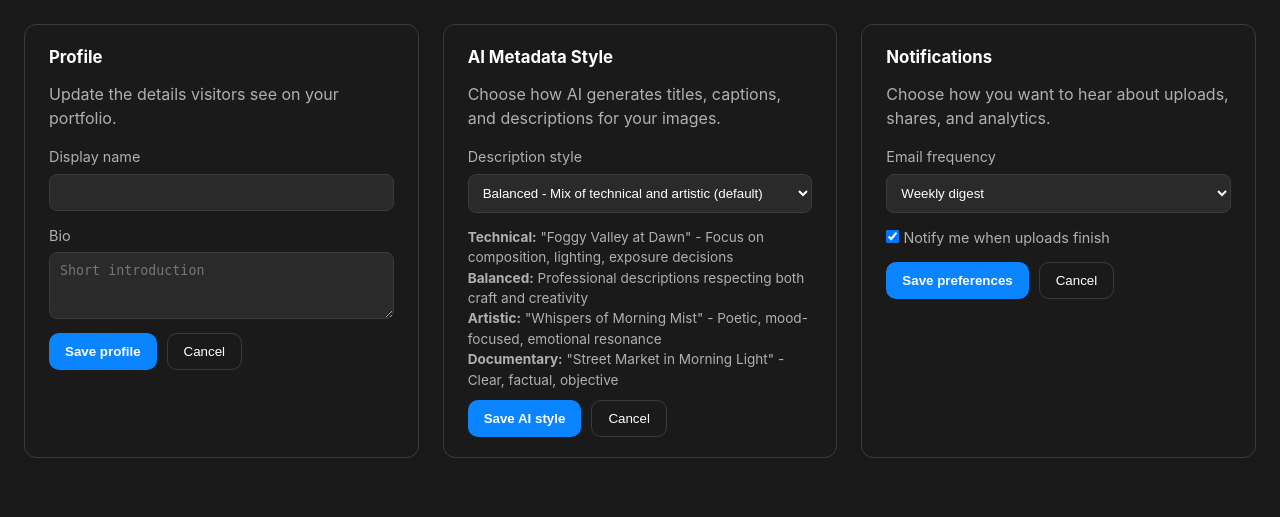
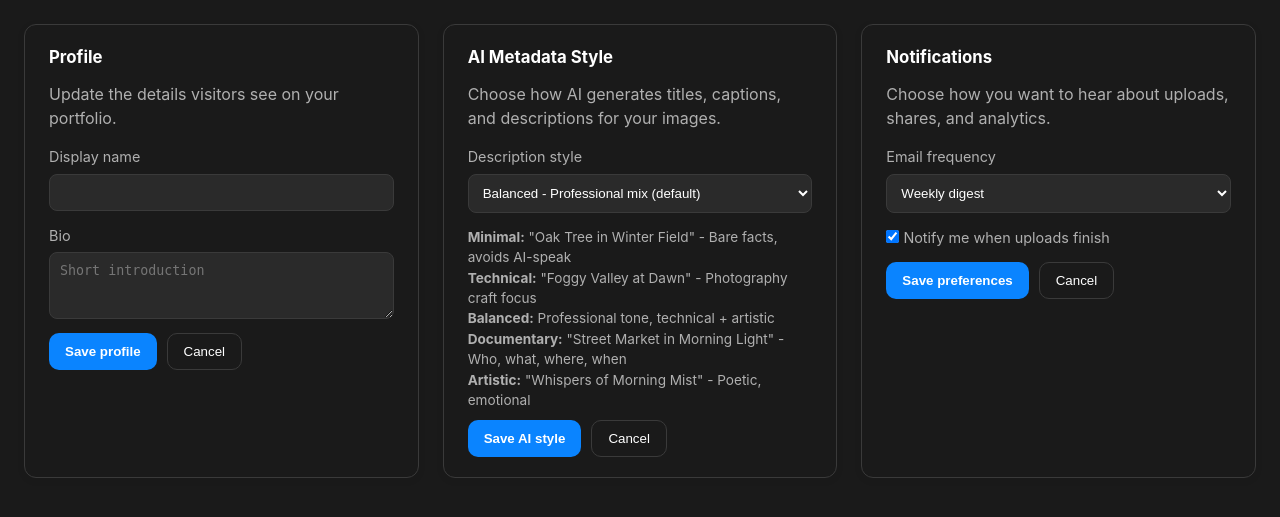
Before and after one commit to adrianhensler/hensler-photography, a Python web app: template api/templates/photographer/settings.html in a window 1280 px wide. Shown: the part 79-596 px from the top of the page. Run offline with Jinja, Linux system fonts and the light colour scheme; the template is opened without the code that fills it, so the values that code supplies are empty.

Commit message:
Add minimal style option to AI settings dropdown
🤖 Generated with [Claude Code](https://claude.com/claude-code)

Co-Authored-By: Claude <noreply@anthropic.com>

```diff
--- a/api/templates/photographer/settings.html
+++ b/api/templates/photographer/settings.html
@@ -102,17 +102,19 @@
         <div class="settings-field">
             <label for="ai_style">Description style</label>
             <select id="ai_style" name="ai_style">
-                <option value="technical" {% if current_user.ai_style == 'technical' %}selected{% endif %}>Technical - Grounded, compositional analysis</option>
-                <option value="balanced" {% if current_user.ai_style == 'balanced' or not current_user.ai_style %}selected{% endif %}>Balanced - Mix of technical and artistic (default)</option>
-                <option value="artistic" {% if current_user.ai_style == 'artistic' %}selected{% endif %}>Artistic - Evocative, storytelling, gallery-quality</option>
-                <option value="documentary" {% if current_user.ai_style == 'documentary' %}selected{% endif %}>Documentary - Factual, journalistic, informative</option>
+                <option value="minimal" {% if current_user.ai_style == 'minimal' %}selected{% endif %}>Minimal - Just the facts, no flowery language</option>
+                <option value="technical" {% if current_user.ai_style == 'technical' %}selected{% endif %}>Technical - Composition, lighting, craft</option>
+                <option value="balanced" {% if current_user.ai_style == 'balanced' or not current_user.ai_style %}selected{% endif %}>Balanced - Professional mix (default)</option>
+                <option value="documentary" {% if current_user.ai_style == 'documentary' %}selected{% endif %}>Documentary - Journalistic, contextual</option>
+                <option value="artistic" {% if current_user.ai_style == 'artistic' %}selected{% endif %}>Artistic - Evocative, gallery-quality</option>
             </select>
         </div>
         <div style="font-size: 0.85rem; color: var(--text-secondary); margin-top: 8px; line-height: 1.5;">
-            <strong>Technical:</strong> "Foggy Valley at Dawn" - Focus on composition, lighting, exposure decisions<br>
-            <strong>Balanced:</strong> Professional descriptions respecting both craft and creativity<br>
-            <strong>Artistic:</strong> "Whispers of Morning Mist" - Poetic, mood-focused, emotional resonance<br>
-            <strong>Documentary:</strong> "Street Market in Morning Light" - Clear, factual, objective
+            <strong>Minimal:</strong> "Oak Tree in Winter Field" - Bare facts, avoids AI-speak<br>
+            <strong>Technical:</strong> "Foggy Valley at Dawn" - Photography craft focus<br>
+            <strong>Balanced:</strong> Professional tone, technical + artistic<br>
+            <strong>Documentary:</strong> "Street Market in Morning Light" - Who, what, where, when<br>
+            <strong>Artistic:</strong> "Whispers of Morning Mist" - Poetic, emotional
         </div>
         <div class="settings-actions">
             <button class="btn-primary" type="button" onclick="saveAIStyle()">Save AI style</button>
```
